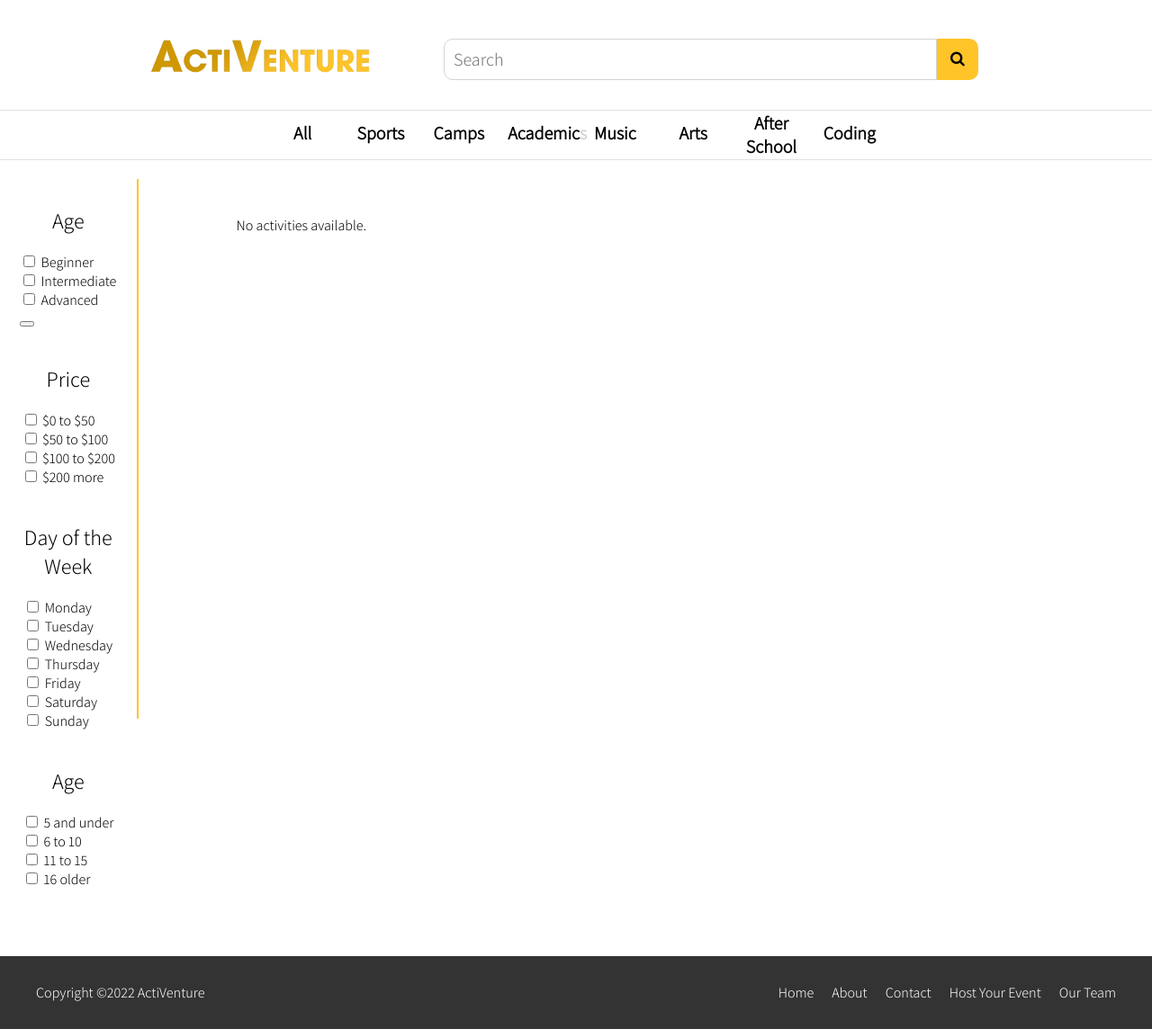
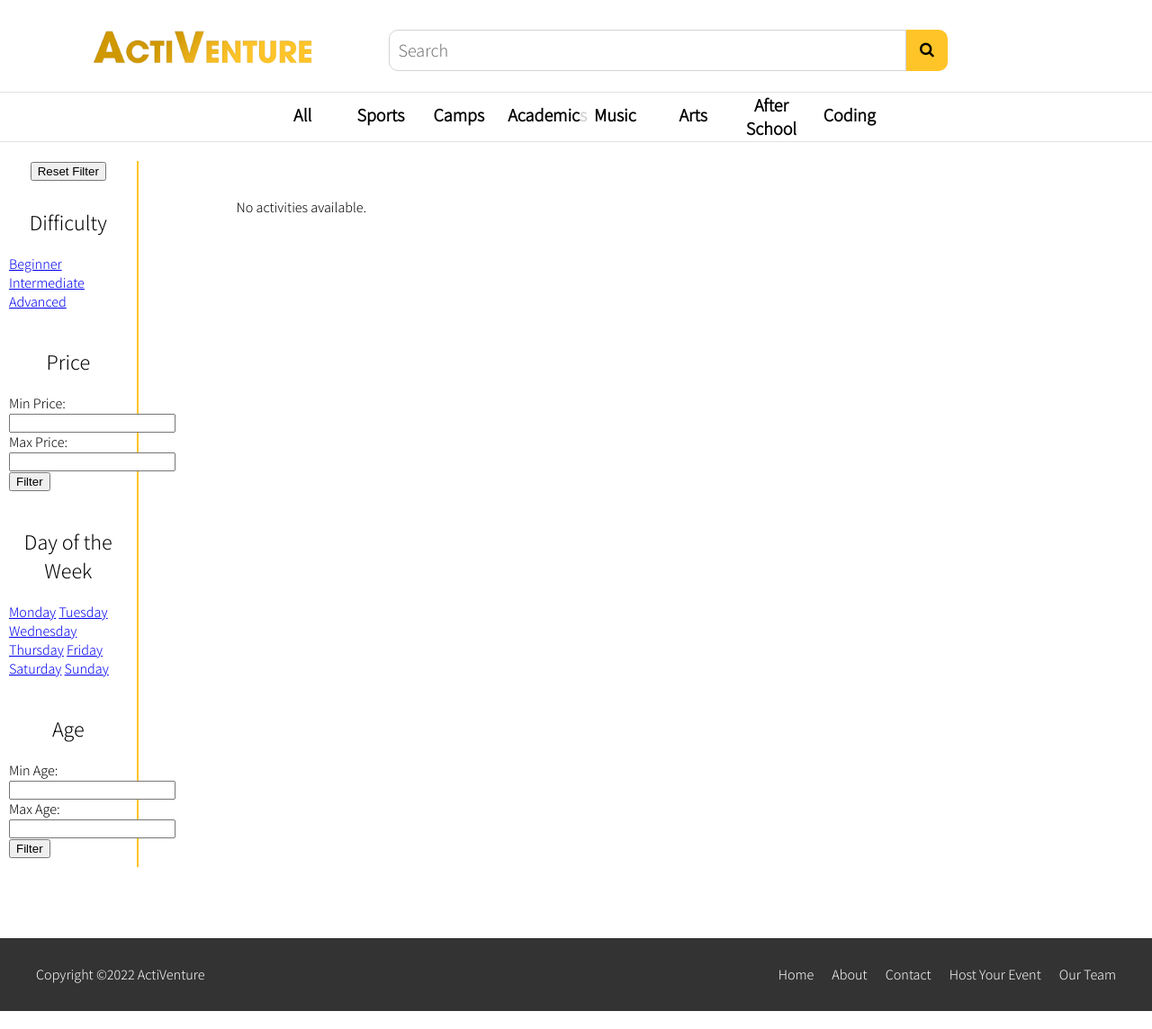
Before and after one commit to NightShift3201/activityconnect, a Django app: page /home/ in a window 1280 px wide. Shown: the whole page at 90% size. Run offline with Django 4.2, Linux system fonts and the light colour scheme; data that the repository does not hold is empty.

Commit message:
added filter functionality

```diff
--- a/main/models.py
+++ b/main/models.py
@@ -30,7 +30,7 @@ class Activity(models.Model):
     startTime = models.TimeField()
     endTime = models.TimeField()
     frequency = models.CharField(max_length=50)
-    price = models.CharField(max_length=10, blank=True)
+    price = models.DecimalField(max_digits=5, decimal_places=2, blank=True)
     thumbnail = models.ImageField(blank=True, upload_to='images/')
     activityPage= models.URLField(blank=True)
     hostName = models.CharField(max_length=25, blank=True)
--- a/main/static/main/main.css
+++ b/main/static/main/main.css
@@ -20,11 +20,14 @@ body {
   .page-head{
     background-color: #ffffff;
     display: flex;
-    justify-content: center;
     align-items: center;
-    padding: 25px 100px 15px;
-    min-height: 50px;
+    padding: 15px 75px 5px;
+    min-height: 40px;
     max-width: 100%;
+  }
+
+  .page-head nav{
+    float: left;
   }
 
   header ul {
@@ -39,10 +42,6 @@ body {
     margin: 0 5px;
   }
 
-  header a {
-    text-decoration: none;
-    color: black;
-  }
   .search-container{
     align-items: center;
     width: 55%;
@@ -178,8 +177,6 @@ body {
   }
 
 
-
-
   #storefront {
     display: grid;
     grid-template-columns: repeat(4, 1fr);
@@ -272,7 +269,7 @@ body {
 .content {
   background-color: white;
   width: 100%;
-  height: 600px;
+  height: auto;
   border-right: 2px solid #ffc428;
   text-align: center;
 
@@ -299,7 +296,7 @@ footer {
 
 }
 
-.container {
+footer .container {
   max-width: 1200px;
   margin: 0 auto;
   display: flex;
--- /dev/null
+++ b/main/static/main/main.js
@@ -0,0 +1,33 @@
+document.getElementById("price-form").onsubmit = function() {
+    var minPrice = document.getElementById("min-price").value;
+    var maxPrice = document.getElementById("max-price").value;
+    var existingQuery = window.location.search;
+    var newQuery = "&min_price=" + minPrice + "&max_price=" + maxPrice;
+
+    if (existingQuery.length === 0) {
+      window.location.search = "?" + newQuery;
+    } else {
+      window.location.search = existingQuery + newQuery;
+    }
+    return false;
+  };
+
+  document.getElementById("age-form").onsubmit = function() {
+    var minAge = document.getElementById("min-age").value;
+    var maxAge = document.getElementById("max-age").value;
+    var existingQuery = window.location.search;
+    var newQuery = "&min_age=" + minAge + "&max_age=" + maxAge;
+
+    if (existingQuery.length === 0) {
+      window.location.search = "?" + newQuery;
+    } else {
+      window.location.search = existingQuery + newQuery;
+    }
+    return false;
+  };
+
+
+
+  document.getElementById("reset-filter-btn").addEventListener("click", function() {
+    window.location.search = "";
+  });
--- a/main/templates/main/home.html
+++ b/main/templates/main/home.html
@@ -93,65 +93,51 @@
 
     <div class = "sidebar">
         <div class="content">
+          <button type="button" id="reset-filter-btn">Reset Filter</button>
             <div class = "indenter">
-              <h2 class = "topic">Age</h2>
-              <form class = "contentOf" method="get">
-                <input type="checkbox" name="difficulty" class = "checkbox" id="beginner" value="beginner" {% if request.GET.difficulty and "beginner" in request.GET.difficulty %}checked{% endif %}>
-                <label for="beginner"> Beginner</label><br>
-                <input type="checkbox" name="difficulty" class = "checkbox" id="intermediate" value="intermediate"{% if request.GET.difficulty and "intermediate" in request.GET.difficulty %}checked{% endif %}>
-                <label for="intermediate"> Intermediate</label><br>
-                <input type="checkbox" name="difficulty" class = "checkbox" id="advanced"value="advanced"{% if request.GET.difficulty and "advanced" in request.GET.difficulty %}checked{% endif %}>
-                <label for="advanced"> Advanced</label><br>
-                <button type="submit"></button>
+              <h2 class = "topic">Difficulty</h2>
+              <div class="contentOf">
+                <a href="javascript:location.search+='&difficulty=beginner';">Beginner</a>
+                <a href="javascript:location.search+='&difficulty=intermediate';">Intermediate</a>
+                <a href="javascript:location.search+='&difficulty=advanced';">Advanced</a>
+              </div>
+            </div>
+
+            <div class = "indenter">
+              <h2 class = "topic">Price</h2>
+              <form id="price-form" class="contentOf">
+                <label for="min-price">Min Price:</label>
+                <input type="number" id="min-price" name="min_price">
+                <label for="max-price">Max Price:</label>
+                <input type="number" id="max-price" name="max_price">
+                <button type="submit">Filter</button>
               </form>
             </div>
 
             <div class = "indenter">
-              <h2 class = "topic">Price</h2>
-              <div class = "contentOf">
-                <input type="checkbox" class = "checkbox">
-                <label for="v1"> $0 to $50</label><br>
-                <input type="checkbox" class = "checkbox">
-                <label for="v2"> $50 to $100</label><br>
-                <input type="checkbox" class = "checkbox">
-                <label for="v3"> $100 to $200</label><br>
-                <input type="checkbox" class = "checkbox">
-                <label for="v4"> $200 more</label><br>
+              <h2 class = "topic">Day of the Week</h2>
+              <div class="contentOf">
+                <a href="javascript:location.search+='&day=monday';">Monday</a>
+                <a href="javascript:location.search+='&day=tuesday';">Tuesday</a>
+                <a href="javascript:location.search+='&day=wednesday';">Wednesday</a>
+                <a href="javascript:location.search+='&day=thursday';">Thursday</a>
+                <a href="javascript:location.search+='&day=friday';">Friday</a>
+                <a href="javascript:location.search+='&day=saturday';">Saturday</a>
+                <a href="javascript:location.search+='&day=sunday';">Sunday</a>
               </div>
             </div>
             <div class = "indenter">
-              <h2 class = "topic">Day of the Week</h2>
-                <div class = "contentOf">
-                  <input type="checkbox" class = "checkbox">
-                  <label for="v1"> Monday</label><br>
-                  <input type="checkbox" class = "checkbox">
-                  <label for="v2"> Tuesday</label><br>
-                  <input type="checkbox" class = "checkbox">
-                  <label for="v3"> Wednesday</label><br>
-                  <input type="checkbox" class = "checkbox">
-                  <label for="v4"> Thursday</label><br>
-                  <input type="checkbox" class = "checkbox">
-                  <label for="v4"> Friday</label><br>
-                  <input type="checkbox" class = "checkbox">
-                  <label for="v4"> Saturday</label><br>
-                  <input type="checkbox" class = "checkbox">
-                  <label for="v4"> Sunday</label><br>
-                </div>
+              <h2 class = "topic">Age</h2>
+              <form id="age-form" class="contentOf">
+                <label for="min-age">Min Age:</label>
+                <input type="number" id="min-age" name="min_age">
+                <label for="max-age">Max Age:</label>
+                <input type="number" id="max-age" name="max_age">
+                <button type="submit">Filter</button>
+              </form>
             </div>
-            <div class = "indenter">
-              <h2 class = "topic">Age</h2>
-              <div class = "contentOf">
-                <input type="checkbox" class = "checkbox">
-                <label for="v1"> 5 and under</label><br>
-                <input type="checkbox" class = "checkbox">
-                <label for="v1"> 6 to 10</label><br>
-                <input type="checkbox" class = "checkbox">
-                <label for="v1"> 11 to 15</label><br>
-                <input type="checkbox" class = "checkbox">
-                <label for="v1"> 16 older</label><br>
-              </div>
 
-            </div>
+
 
           </div>
         </div>
@@ -218,4 +204,6 @@
 </body>
 
 
+<script src="{% static 'main/main.js' %}"></script>
+
 </html>
--- a/main/views.py
+++ b/main/views.py
@@ -3,6 +3,7 @@ from django.http import HttpResponse
 from .models import Activity, Day
 from django.db.models import Q
 from django.shortcuts import redirect
+from decimal import Decimal
 
 
 def index(request):
@@ -41,6 +42,23 @@ def view_category(request, category_name):
     difficulty = request.GET.getlist('difficulty')
     if difficulty:
         activty_list = activty_list.filter(difficulty__in=difficulty)
+
+    day = request.GET.getlist('day')
+    if day:
+        day_instances = Day.objects.filter(name__in=day)
+        activty_list = activty_list.filter(Q(days_of_week__in=day_instances) | Q(days_of_week__name__icontains="everyday")).distinct()
+
+    if 'min_price' in request.GET and 'max_price' in request.GET:
+        min_price = Decimal(request.GET['min_price'])
+        max_price = Decimal(request.GET['max_price'])
+        activty_list = activty_list.filter(price__gte=min_price, price__lte=max_price)
+
+    if 'min_age' in request.GET and 'max_age' in request.GET:
+        min_age = Decimal(request.GET['min_age'])
+        max_age = Decimal(request.GET['max_age'])
+        activty_list = activty_list.filter(minAge__gte=min_age, minAge__lte=max_age)
+        activty_list = activty_list.filter(minAge__gte=min_age, minAge__lte=max_age).distinct()
+
     context = {
         'activty_list' : activty_list,
         'category' : category_name.capitalize()
```
Also changed, not shown: main/migrations/0013_alter_activity_price.py (added).
